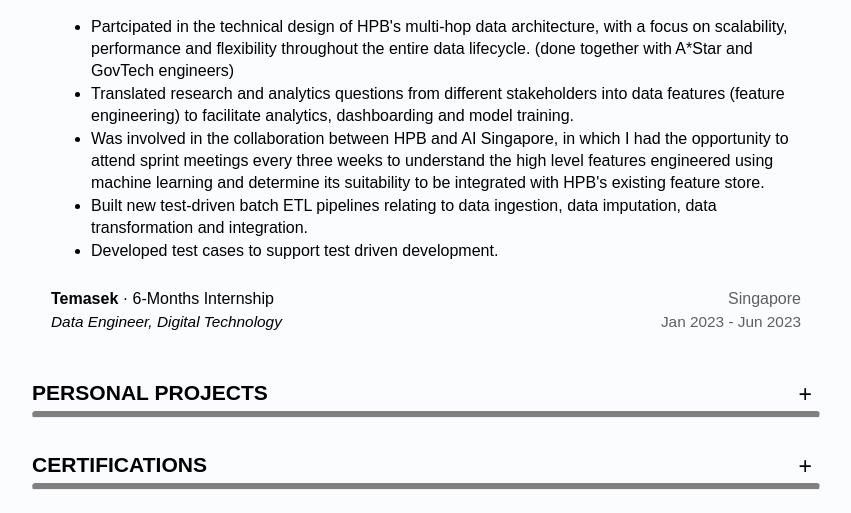
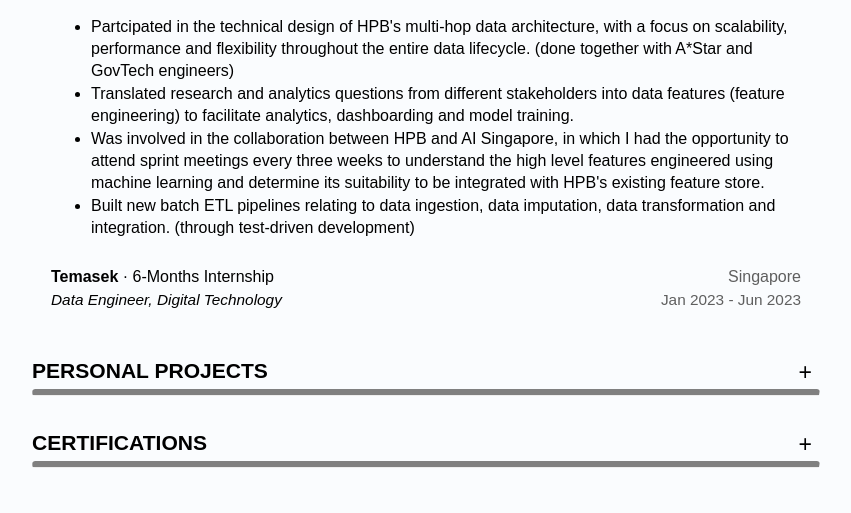
Before and after one commit to shivnarayanan/personal-website, a Flask app: page /experience in a window 1280 px wide. Shown: the part 340-853 px from the top of the page, without its empty margins (214-1065 px from the left). After the commit the page ends 808 px from the top, so only its background shows below. Run offline with Flask 2, Linux system fonts and the light colour scheme.

Commit message:
Update experience.html

```diff
--- a/templates/experience.html
+++ b/templates/experience.html
@@ -26,8 +26,7 @@
                     <li>Partcipated in the technical design of HPB's multi-hop data architecture, with a focus on scalability, performance and flexibility throughout the entire data lifecycle. (done together with A*Star and GovTech engineers)</li>
                     <li>Translated research and analytics questions from different stakeholders into data features (feature engineering) to facilitate analytics, dashboarding and model training.</li>
                     <li>Was involved in the collaboration between HPB and AI Singapore, in which I had the opportunity to attend sprint meetings every three weeks to understand the high level features engineered using machine learning and determine its suitability to be integrated with HPB's existing feature store.</li>
-                    <li>Built new test-driven batch ETL pipelines relating to data ingestion, data imputation, data transformation and integration.</li>
-                    <li>Developed test cases to support test driven development.</li>
+                    <li>Built new batch ETL pipelines relating to data ingestion, data imputation, data transformation and integration. (through test-driven development) </li>
                 </ul>
             </div>
             <div class="about_left">
```
